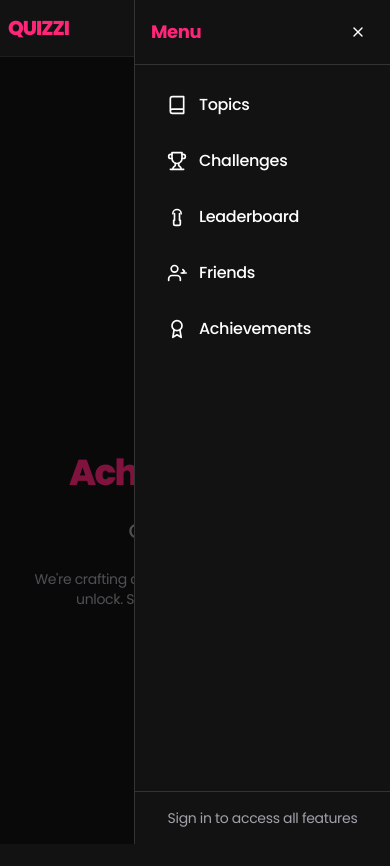
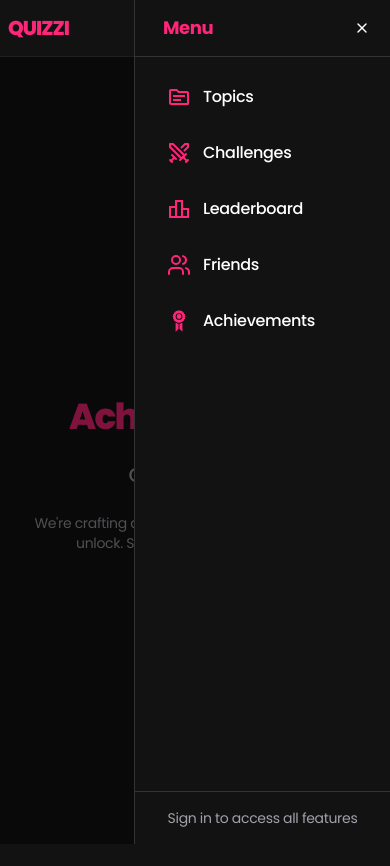
Before and after one commit to SwayamMehta10/quizzi, a Next.js app: page /achievements in a window 390 px wide. Both pictures are taken after a click on the button "Toggle mobile menu". Shown: the top 866 px of the page. After the commit the page ends 844 px from the top, so only its background shows below. Built offline with nearby package versions, Linux system fonts and the light colour scheme; no server answers.

Commit message:
Mobile UI

```diff
--- a/src/app/achievements/page.tsx
+++ b/src/app/achievements/page.tsx
@@ -1,10 +1,11 @@
 "use client";
 
 import { motion } from "framer-motion";
+import { GiAchievement } from "react-icons/gi";
 
 export default function AchievementsPage() {
   return (
-    <div className="container mx-auto px-4 py-8 min-h-screen flex items-center justify-center">
+    <div className="container mx-auto px-4 py-8 min-h-[calc(100vh-8rem)] flex items-center justify-center">
       <motion.div
         initial={{ opacity: 0, y: 20 }}
         animate={{ opacity: 1, y: 0 }}
@@ -17,21 +18,7 @@
           transition={{ duration: 0.5, delay: 0.1 }}
           className="relative"
         >
-          <svg
-            xmlns="http://www.w3.org/2000/svg"
-            width="80"
-            height="80"
-            viewBox="0 0 24 24"
-            fill="none"
-            stroke="currentColor"
-            strokeWidth="2"
-            strokeLinecap="round"
-            strokeLinejoin="round"
-            className="mx-auto text-primary mb-6"
-          >
-            <circle cx="12" cy="8" r="6"/>
-            <path d="M15.477 12.89 17 22l-5-3-5 3 1.523-9.11"/>
-          </svg>
+          <GiAchievement className="w-24 h-24 mx-auto text-primary" />
         </motion.div>
 
         <motion.h1
--- a/src/app/leaderboard/page.tsx
+++ b/src/app/leaderboard/page.tsx
@@ -1,10 +1,11 @@
 "use client";
 
 import { motion } from "framer-motion";
+import { MdOutlineLeaderboard } from "react-icons/md";
 
 export default function LeaderboardPage() {
   return (
-    <div className="container mx-auto px-4 py-8 min-h-screen flex items-center justify-center">
+    <div className="container mx-auto px-4 py-8 min-h-[calc(100vh-8rem)] flex items-center justify-center">
       <motion.div
         initial={{ opacity: 0, y: 20 }}
         animate={{ opacity: 1, y: 0 }}
@@ -17,23 +18,7 @@
           transition={{ duration: 0.5, delay: 0.1 }}
           className="relative"
         >
-          <svg
-            xmlns="http://www.w3.org/2000/svg"
-            width="80"
-            height="80"
-            viewBox="0 0 24 24"
-            fill="none"
-            stroke="currentColor"
-            strokeWidth="2"
-            strokeLinecap="round"
-            strokeLinejoin="round"
-            className="mx-auto text-primary mb-6"
-          >
-            <path d="M16 16v4a2 2 0 0 1-2 2h-4a2 2 0 0 1-2-2v-4"/>
-            <path d="M7 8a5 5 0 0 1 10 0"/>
-            <path d="M15 8v8"/>
-            <path d="M9 8v8"/>
-          </svg>
+          <MdOutlineLeaderboard className="w-24 h-24 mx-auto text-primary" />
         </motion.div>
 
         <motion.h1
--- a/src/components/header.tsx
+++ b/src/components/header.tsx
@@ -7,7 +7,10 @@
 import { FaSignOutAlt } from "react-icons/fa";
 import { notify } from "@/lib/notifications";
 import { AnimatePresence, motion } from "framer-motion";
+import { MdOutlineLeaderboard, MdOutlineTopic } from "react-icons/md";
+import { GiAchievement } from "react-icons/gi";
 import { useOptimizedAuth, clearAuthCache } from "@/hooks/use-optimized-auth";
+import { UsersIcon, SwordsIcon } from "lucide-react";
 
 export default function Header() {
   const supabase = createClient();
@@ -210,9 +213,9 @@
             >
               <div className="flex flex-col h-full">
                 {/* Menu Header */}
-                <div className="p-4 border-b border-border">
+                <div className="p-3 border-b border-border">
                   <div className="flex items-center justify-between">
-                    <span className="font-bold text-lg text-primary tracking-tight">Menu</span>
+                    <span className="font-bold text-lg text-primary tracking-tight px-4">Menu</span>
                     <Button
                       variant="ghost"
                       size="sm"
@@ -235,9 +238,7 @@
                       className="flex items-center px-4 py-3 text-foreground hover:bg-accent hover:text-accent-foreground rounded-lg transition-colors font-medium"
                       onClick={handleMobileNavClick}
                     >
-                      <svg xmlns="http://www.w3.org/2000/svg" width="20" height="20" viewBox="0 0 24 24" fill="none" stroke="currentColor" strokeWidth="2" strokeLinecap="round" strokeLinejoin="round" className="mr-3">
-                        <path d="M4 19.5v-15A2.5 2.5 0 0 1 6.5 2H20v20H6.5a2.5 2.5 0 0 1 0-5H20"/>
-                      </svg>
+                      <MdOutlineTopic className="w-6 h-6 text-primary mr-3" />
                       Topics
                     </Link>
                     <Link
@@ -245,14 +246,7 @@
                       className="flex items-center px-4 py-3 text-foreground hover:bg-accent hover:text-accent-foreground rounded-lg transition-colors font-medium"
                       onClick={handleMobileNavClick}
                     >
-                      <svg xmlns="http://www.w3.org/2000/svg" width="20" height="20" viewBox="0 0 24 24" fill="none" stroke="currentColor" strokeWidth="2" strokeLinecap="round" strokeLinejoin="round" className="mr-3">
-                        <path d="M6 9H4.5a2.5 2.5 0 0 1 0-5H6"/>
-                        <path d="M18 9h1.5a2.5 2.5 0 0 0 0-5H18"/>
-                        <path d="M4 22h16"/>
-                        <path d="M10 14.66V17c0 .55-.47.98-.97 1.21C7.85 18.75 7 20.24 7 22"/>
-                        <path d="M14 14.66V17c0 .55.47.98.97 1.21C16.15 18.75 17 20.24 17 22"/>
-                        <path d="M18 2H6v7a6 6 0 0 0 12 0V2Z"/>
-                      </svg>
+                      <SwordsIcon className="w-6 h-6 text-primary mr-3" />
                       Challenges
                     </Link>
                     <Link
@@ -260,12 +254,7 @@
                       className="flex items-center px-4 py-3 text-foreground hover:bg-accent hover:text-accent-foreground rounded-lg transition-colors font-medium"
                       onClick={handleMobileNavClick}
                     >
-                      <svg xmlns="http://www.w3.org/2000/svg" width="20" height="20" viewBox="0 0 24 24" fill="none" stroke="currentColor" strokeWidth="2" strokeLinecap="round" strokeLinejoin="round" className="mr-3">
-                        <path d="M16 16v4a2 2 0 0 1-2 2h-4a2 2 0 0 1-2-2v-4"/>
-                        <path d="M7 8a5 5 0 0 1 10 0"/>
-                        <path d="M15 8v8"/>
-                        <path d="M9 8v8"/>
-                      </svg>
+                      <MdOutlineLeaderboard className="w-6 h-6 text-primary mr-3" />
                       Leaderboard
                     </Link>
                     <Link
@@ -273,12 +262,7 @@
                       className="flex items-center px-4 py-3 text-foreground hover:bg-accent hover:text-accent-foreground rounded-lg transition-colors font-medium"
                       onClick={handleMobileNavClick}
                     >
-                      <svg xmlns="http://www.w3.org/2000/svg" width="20" height="20" viewBox="0 0 24 24" fill="none" stroke="currentColor" strokeWidth="2" strokeLinecap="round" strokeLinejoin="round" className="mr-3">
-                        <path d="M16 21v-2a4 4 0 0 0-4-4H6a4 4 0 0 0-4 4v2"/>
-                        <circle cx="9" cy="7" r="4"/>
-                        <path d="m19 8 2 2-2 2"/>
-                        <path d="m17 12h6"/>
-                      </svg>
+                      <UsersIcon className="w-6 h-6 text-primary mr-3"/>
                       Friends
                     </Link>
                     <Link
@@ -286,25 +270,22 @@
                       className="flex items-center px-4 py-3 text-foreground hover:bg-accent hover:text-accent-foreground rounded-lg transition-colors font-medium"
                       onClick={handleMobileNavClick}
                     >
-                      <svg xmlns="http://www.w3.org/2000/svg" width="20" height="20" viewBox="0 0 24 24" fill="none" stroke="currentColor" strokeWidth="2" strokeLinecap="round" strokeLinejoin="round" className="mr-3">
-                        <circle cx="12" cy="8" r="6"/>
-                        <path d="M15.477 12.89 17 22l-5-3-5 3 1.523-9.11"/>
-                      </svg>
+                      <GiAchievement className="w-6 h-6 text-primary mr-3"/>
                       Achievements
                     </Link>
                   </div>
                 </nav>
 
                 {/* Mobile Auth Section */}
-                <div className="p-4 border-t border-border">
+                <div className="px-8 py-4 border-t border-border">
                   {isLoggedIn ? (
                     <Button
                       variant="destructive"
                       onClick={handleSignOut}
-                      className="w-full justify-start font-medium"
+                      className="w-full font-medium"
                       disabled={isLoading}
                     >
-                      <FaSignOutAlt className="mr-3" />
+                      <FaSignOutAlt />
                       Sign Out
                     </Button>
                   ) : (
```
